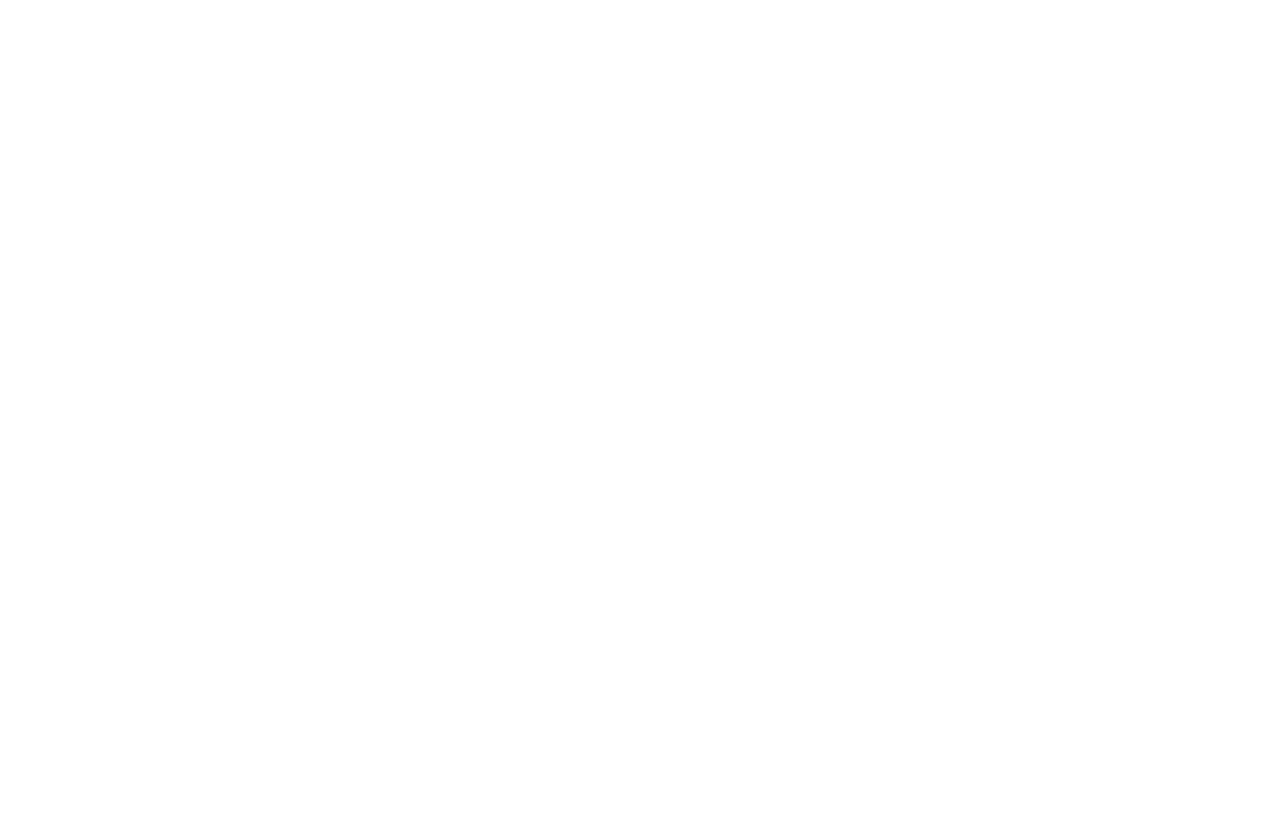
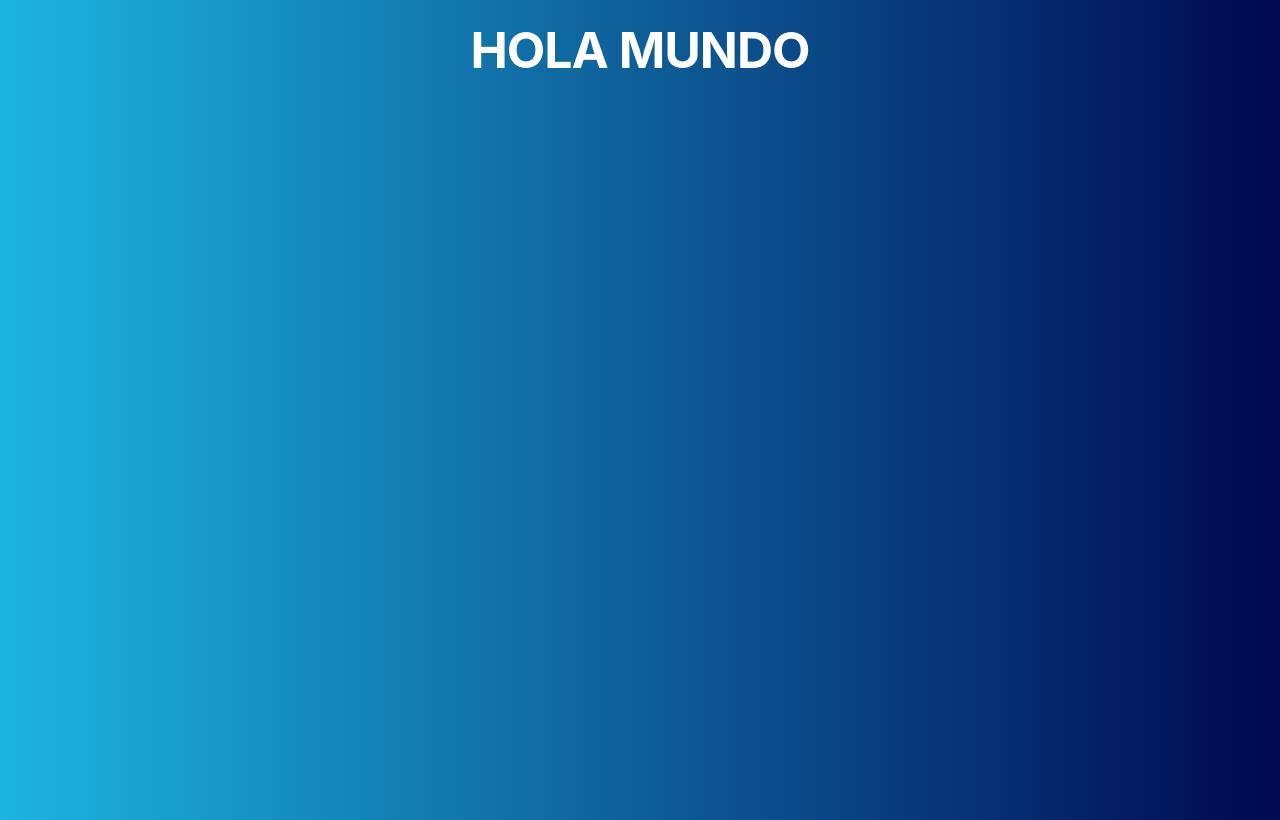
Before and after one commit to cesantaniello/prestame, a React (Create React App) app: page / in a window 1280 px wide. Built offline with nearby package versions, Linux system fonts and the light colour scheme.

Commit message:
3. Agrega hoja de estilos

```diff
--- a/src/App.js
+++ b/src/App.js
@@ -1,6 +1,7 @@
 function App() {
   return (
     <div className="App">
+      <h1>Hola mundo</h1>
     </div>
   );
 }
--- a/src/index.css
+++ b/src/index.css
@@ -1,13 +1,61 @@
+html {
+  height: 100%;
+}
 body {
-  margin: 0;
-  font-family: -apple-system, BlinkMacSystemFont, 'Segoe UI', 'Roboto', 'Oxygen',
-    'Ubuntu', 'Cantarell', 'Fira Sans', 'Droid Sans', 'Helvetica Neue',
+  font-family: -apple-system, BlinkMacSystemFont, "Segoe UI", "Roboto", "Oxygen",
+    "Ubuntu", "Cantarell", "Fira Sans", "Droid Sans", "Helvetica Neue",
     sans-serif;
   -webkit-font-smoothing: antialiased;
   -moz-osx-font-smoothing: grayscale;
+  background: linear-gradient(90deg, #1CB5E0 0%, #000851 100%);
+  height: 100%;
+}
+h1 {
+  color: white;
+  text-transform: uppercase;
+  text-align: center;
+  margin-top: 2rem;
+  font-weight: bold;
+}
+.container {
+  background-color: white;
+  padding: 1rem;
+  border-radius: 1rem;
+  margin-top: 2rem;
+  height: 80vh;
 }
 
-code {
-  font-family: source-code-pro, Menlo, Monaco, Consolas, 'Courier New',
-    monospace;
+form, .mensajes {
+  padding: 2rem;
+  max-width: 600px;
+  margin: 0 auto;
 }
+.mensajes {
+  text-align: center;
+}
+.resultado {
+  border: 2px solid #00b0d7;
+  padding: 3rem 0;
+}
+form label {
+  text-align: center;
+  font-size: 2rem;
+}
+input[type="submit"]:disabled{
+  opacity: .2;
+  color: black;
+}
+
+.error {
+  background-color: white;
+  border:2px solid red;
+  padding: .5rem;
+  text-align: center;
+  color: red;
+  text-transform: uppercase;
+  max-width: 600px;
+  margin: 0 auto;
+}
+.resultado p {
+  margin: 0;
+}
```
